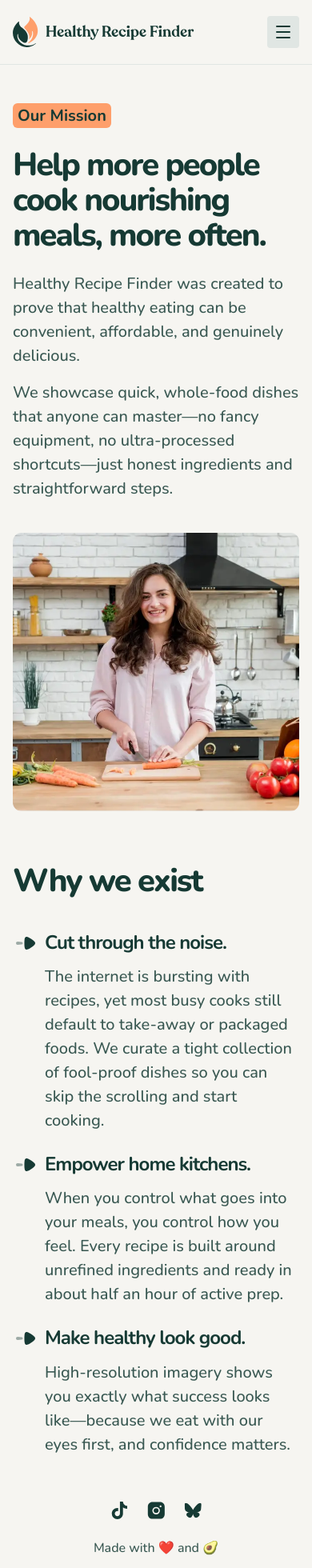
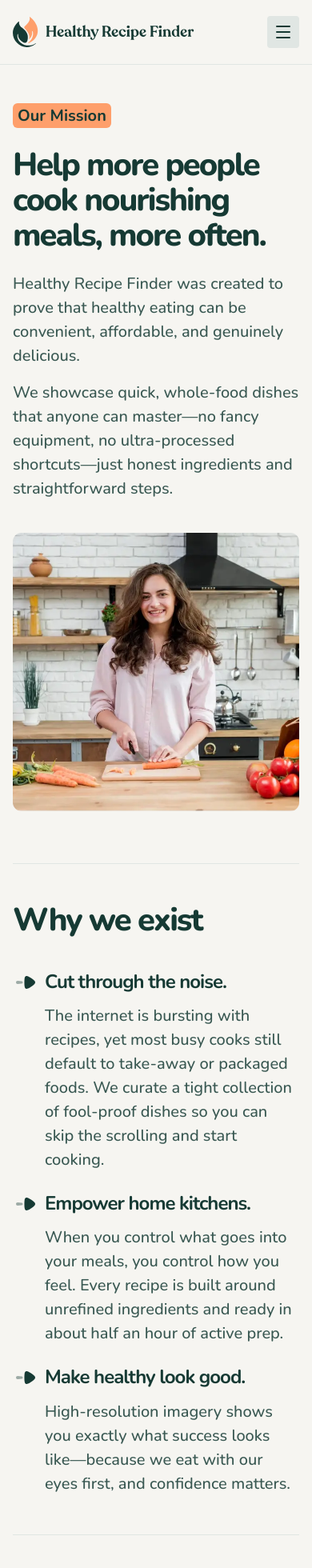
Before and after one commit to EdwardShanahan09/fm-recipe-finder, a React (Vite) app: page /about in a window 390 px wide. Shown: the top 1960 px of the page at 80% size. Built offline with nearby package versions, Linux system fonts and the light colour scheme.

Commit message:
Refactor Mission and Purpose spacing

```diff
--- a/src/pages/About/Mission/Mission.css
+++ b/src/pages/About/Mission/Mission.css
@@ -1,5 +1,7 @@
 .mission {
-  margin-bottom: 6.5rem;
+  margin-bottom: 4.8rem;
+  border-bottom: 1px solid var(--color-neutral-200);
+  padding-bottom: 6.5rem;
 }
 
 .mission__label {
@@ -35,8 +37,8 @@
 
 @media (min-width: 768px) {
   .mission {
+    margin-bottom: 8rem;
     padding-bottom: 8rem;
-    border-bottom: 1px solid var(--color-neutral-200);
   }
 }
 
@@ -46,6 +48,7 @@
     grid-template-columns: 1fr 1fr;
     align-items: center;
     padding-bottom: 10rem;
+    margin-bottom: 10rem;
   }
 
   .mission__text {
--- a/src/pages/About/Propose/Purpose.css
+++ b/src/pages/About/Propose/Purpose.css
@@ -1,5 +1,7 @@
 .purpose {
-  margin-top: 4.8rem;
+  margin-bottom: 4.8rem;
+  padding-bottom: 4.8rem;
+  border-bottom: 1px solid var(--color-neutral-200);
 }
 
 .purpose__title {
@@ -10,7 +12,6 @@
   position: relative;
   list-style: none;
   padding-left: 4rem;
-  margin-bottom: 2.4rem;
 }
 
 .purpose__item:not(:last-child) {
@@ -36,7 +37,7 @@
 @media (min-width: 768px) {
   .purpose {
     padding-bottom: 8rem;
-    border-bottom: 1px solid var(--color-neutral-200);
+    margin-bottom: 8rem;
   }
 
   .purpose__item:not(:last-child) {
@@ -50,6 +51,7 @@
     align-items: flex-start;
     justify-content: space-between;
     padding-bottom: 10rem;
+    margin-bottom: 10rem;
   }
   .purpose__title {
     flex-basis: 30%;
```
